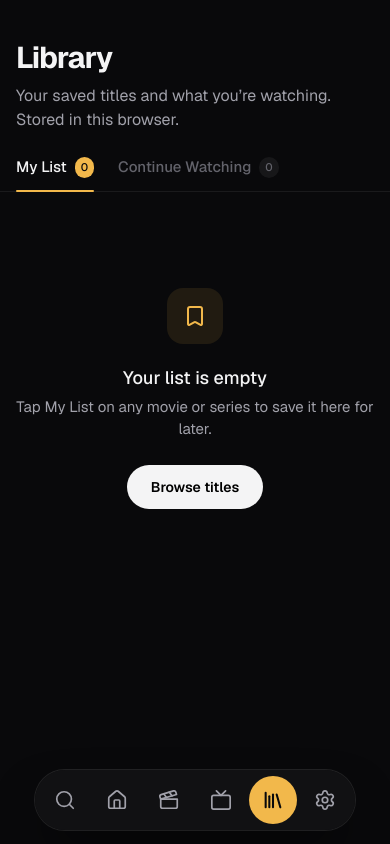
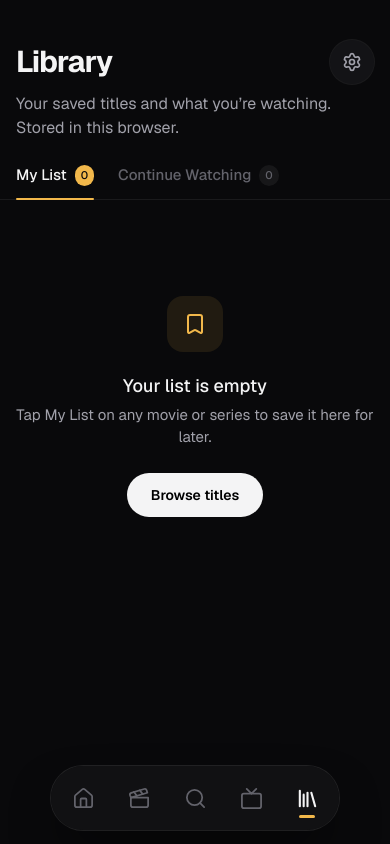
Before and after one commit to iteshxt/cineflex-app, a Next.js app: page /library in a window 390 px wide. Built offline with nearby package versions, Linux system fonts and the light colour scheme.

Commit message:
feat: center search in navigation with marker-only active state
Order is Home, Movies, Search, Series, Library on desktop and mobile.
Settings sits directly below Library on the rail and moves to the
Library page on mobile. The active page shows only an accent marker.

```diff
--- a/src/app/library/page.tsx
+++ b/src/app/library/page.tsx
@@ -1,4 +1,6 @@
 import type { Metadata } from "next";
+import Link from "next/link";
+import { Settings } from "lucide-react";
 import { LibraryView } from "@/components/library-view";
 
 export const metadata: Metadata = { title: "Library" };
@@ -6,7 +8,17 @@ export const metadata: Metadata = { title: "Library" };
 export default function LibraryPage() {
   return (
     <main className="pb-16 pt-10 md:pt-14">
-      <h1 className="px-gutter text-3xl font-bold tracking-[-0.03em] md:text-4xl">Library</h1>
+      <div className="flex items-center justify-between px-gutter">
+        <h1 className="text-3xl font-bold tracking-[-0.03em] md:text-4xl">Library</h1>
+        {/* Settings lives in the desktop rail; on mobile it's reached from here. */}
+        <Link
+          href="/settings"
+          aria-label="Settings"
+          className="flex size-11 items-center justify-center rounded-full bg-surface text-muted ring-1 ring-line transition hover:text-text md:hidden"
+        >
+          <Settings className="size-5" />
+        </Link>
+      </div>
       <p className="mt-2 px-gutter text-muted">Your saved titles and what you’re watching. Stored in this browser.</p>
       <LibraryView />
     </main>
--- a/src/components/nav.tsx
+++ b/src/components/nav.tsx
@@ -7,10 +7,11 @@ import { LogoMark } from "./logo";
 
 type Item = { href: string; label: string; icon: LucideIcon; match: (p: string) => boolean };
 
+// Search sits in the middle of the main group on both desktop and mobile.
 const MAIN: Item[] = [
-  { href: "/search", label: "Search", icon: Search, match: (p) => p.startsWith("/search") },
   { href: "/", label: "Home", icon: Home, match: (p) => p === "/" || p.startsWith("/collection") },
   { href: "/movies", label: "Movies", icon: Clapperboard, match: (p) => p.startsWith("/movie") },
+  { href: "/search", label: "Search", icon: Search, match: (p) => p.startsWith("/search") },
   { href: "/tv", label: "Series", icon: Tv, match: (p) => p === "/tv" || p.startsWith("/tv/") },
   { href: "/library", label: "Library", icon: Library, match: (p) => p.startsWith("/library") },
 ];
@@ -28,7 +29,8 @@ export function NavView({ pathname }: { pathname: string }) {
 
   return (
     <>
-      {/* Desktop rail */}
+      {/* Desktop rail: logo on top; the five main items are centred so Search sits at the
+          vertical middle, and Settings hangs directly below Library. */}
       <nav
         aria-label="Primary"
         className="fixed inset-y-0 left-0 z-40 hidden w-rail flex-col items-center bg-gradient-to-r from-bg via-bg/80 to-transparent py-6 md:flex"
@@ -36,23 +38,28 @@ export function NavView({ pathname }: { pathname: string }) {
         <Link href="/" aria-label="Cineflex home" className="transition-transform hover:scale-105">
           <LogoMark className="size-10" />
         </Link>
-        <ul className="my-auto flex flex-col gap-3">
+        <div className="relative my-auto">
+          <ul className="flex flex-col gap-2">
             {MAIN.map((item) => (
               <li key={item.href}>
                 <RailLink item={item} active={item.match(pathname)} />
               </li>
             ))}
           </ul>
+          <div className="absolute inset-x-0 top-full flex flex-col items-center pt-2">
+            <span className="mb-2 h-px w-6 bg-white/10" aria-hidden="true" />
             <RailLink item={SETTINGS} active={SETTINGS.match(pathname)} />
+          </div>
+        </div>
       </nav>
 
-      {/* Mobile floating pill */}
+      {/* Mobile floating pill: icon only, Search in the centre */}
       <nav
         aria-label="Primary"
         className="fixed inset-x-0 bottom-0 z-40 flex justify-center px-4 pb-[max(14px,env(safe-area-inset-bottom))] md:hidden"
       >
         <ul className="flex items-center gap-1 rounded-full bg-surface/85 p-1.5 shadow-2xl shadow-black/60 ring-1 ring-white/10 backdrop-blur-2xl">
-          {[...MAIN, SETTINGS].map(({ href, label, icon: Icon, match }) => {
+          {MAIN.map(({ href, label, icon: Icon, match }) => {
             const active = match(pathname);
             return (
               <li key={href}>
@@ -60,11 +67,12 @@ export function NavView({ pathname }: { pathname: string }) {
                   href={href}
                   aria-label={label}
                   aria-current={active ? "page" : undefined}
-                  className={`flex size-12 items-center justify-center rounded-full transition-colors ${
-                    active ? "bg-accent text-accent-ink" : "text-muted active:bg-white/10"
+                  className={`relative flex size-[52px] items-center justify-center rounded-full transition-colors ${
+                    active ? "text-text" : "text-faint active:text-muted"
                   }`}
                 >
-                  <Icon className="size-[22px]" strokeWidth={active ? 2.25 : 1.85} />
+                  <Icon className="size-[23px]" strokeWidth={active ? 2.2 : 1.85} />
+                  <Marker active={active} className="bottom-1.5" />
                 </Link>
               </li>
             );
@@ -75,6 +83,18 @@ export function NavView({ pathname }: { pathname: string }) {
   );
 }
 
+/** The only active-state indicator: a small accent bar under the icon. */
+function Marker({ active, className = "" }: { active: boolean; className?: string }) {
+  return (
+    <span
+      aria-hidden="true"
+      className={`absolute left-1/2 h-[3px] -translate-x-1/2 rounded-full bg-accent transition-all duration-300 ${
+        active ? "w-4 opacity-100" : "w-0 opacity-0"
+      } ${className}`}
+    />
+  );
+}
+
 function RailLink({ item, active }: { item: Item; active: boolean }) {
   const { href, label, icon: Icon } = item;
   return (
@@ -82,13 +102,16 @@ function RailLink({ item, active }: { item: Item; active: boolean }) {
       href={href}
       aria-label={label}
       aria-current={active ? "page" : undefined}
-      className={`group relative flex size-14 items-center justify-center rounded-2xl transition-colors ${
-        active ? "bg-white/[0.08] text-text" : "text-faint hover:bg-white/5 hover:text-text"
+      className={`group relative flex size-14 items-center justify-center rounded-2xl transition-colors focus-visible:outline-offset-0 ${
+        active ? "text-text" : "text-faint hover:text-text"
       }`}
     >
-      <Icon className="size-6" strokeWidth={active ? 2.1 : 1.75} />
-      {active && <span className="absolute -left-[15px] h-6 w-[3px] rounded-r-full bg-accent" />}
-      <span className="pointer-events-none absolute left-full ml-3 whitespace-nowrap rounded-lg bg-surface-2 px-2.5 py-1.5 text-xs font-medium text-text opacity-0 shadow-lg ring-1 ring-line transition-opacity group-hover:opacity-100 group-focus-visible:opacity-100">
+      <Icon
+        className="size-6 transition-transform duration-200 group-hover:scale-110"
+        strokeWidth={active ? 2.1 : 1.75}
+      />
+      <Marker active={active} className="bottom-1.5" />
+      <span className="pointer-events-none absolute left-full ml-3 -translate-x-1 whitespace-nowrap rounded-lg bg-surface-2 px-2.5 py-1.5 text-xs font-medium text-text opacity-0 shadow-lg ring-1 ring-line transition group-hover:translate-x-0 group-hover:opacity-100 group-focus-visible:translate-x-0 group-focus-visible:opacity-100">
         {label}
       </span>
     </Link>
```
Lines whose indentation alone changed are shown as unchanged.
